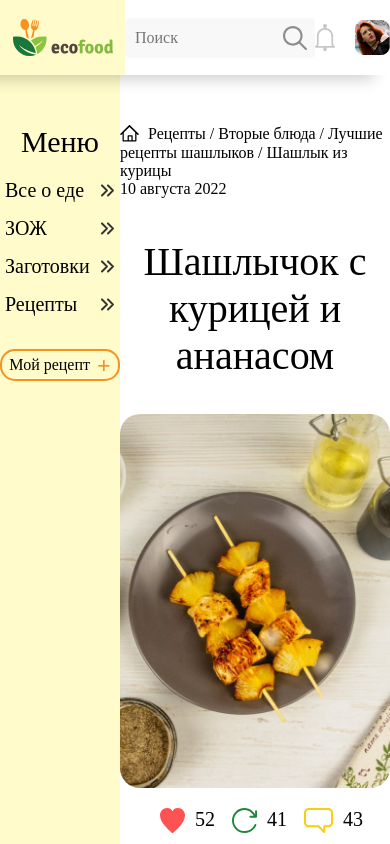
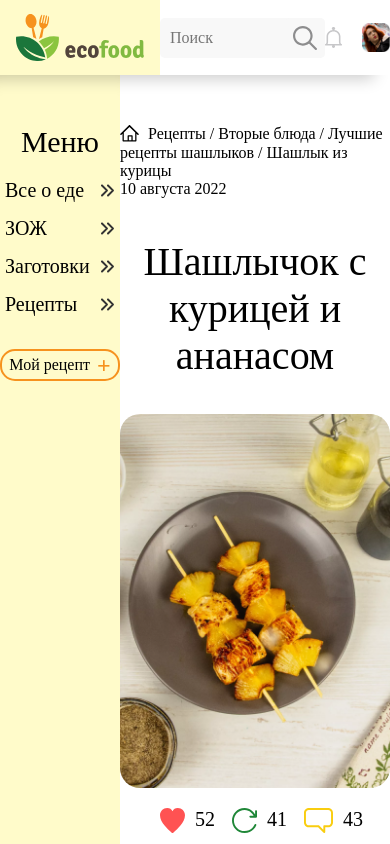
Before and after one commit to asen7078/asen7078.github.io, a plain HTML site: page index.html in a window 390 px wide. Shown: the top 844 px of the page. Drawn offline with Linux system fonts and the light colour scheme.

Commit message:
Update style.css

```diff
--- a/style.css
+++ b/style.css
@@ -273,13 +273,13 @@ button {
     }
 
 }
-@media  (max-width:500px)
+@media  (max-width: 490px)
 {
     aside{
         display: none;
     }
     .one{
-        min-width: 125px;
+        min-width: 160px;
     }
     .two{
         width:600px;
```
